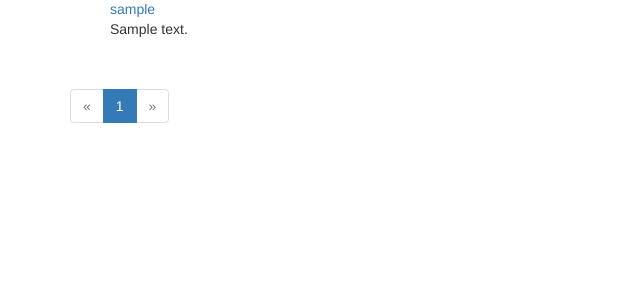
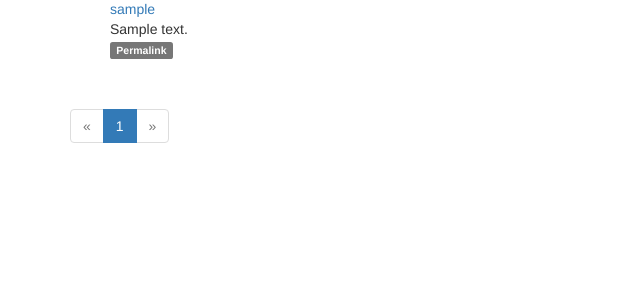
Before and after one commit to liuna-liuna/flask_blog, a Flask app: page / in a window 1280 px wide. Shown: the part 513-800 px from the top of the page, without its empty margins (0-640 px from the left). Run offline with Flask 2, Linux system fonts and the light colour scheme; tables that the repository leaves empty hold one stand-in row (values such as "Sample post"); parts of the project's set-up code (start-up, migrations or seed data) failed here and were passed over; some libraries are stand-ins or nearby versions.

Commit message:
create a permalink for each post

```diff
--- a/app/main/views.py
+++ b/app/main/views.py
@@ -96,6 +96,10 @@ def edit_profile_admin(id):
     form.about_me.data = user.about_me
     return render_template('edit_profile.html', form=form, user=user)
 
+@main.route('/post/<int:id>')
+def post(id):
+    post = Post.query.get_or_404(id)
+    return render_template('post.html', posts=[post])
 
 # classes
 
--- a/app/templates/_posts.html
+++ b/app/templates/_posts.html
@@ -10,12 +10,17 @@
         <div class="post-author">
             <a href="{{ url_for('.user', username=post.author.username) }}">{{ post.author.username }}</a>
         </div>
-        <div class="post-body">
+        <div class="post-content">
             {% if post.body_html %}
                 {{ post.body_html }}
             {% else %}
                 {{ post.body }}
             {% endif %}
+            <div class="post-footer">
+                <a href="{{ url_for('.post', id=post.id) }}">
+                    <span class="label label-default">Permalink</span>
+                </a>
+            </div>
         </div>
     </li>
     {% endfor %}
--- a/app/templates/index.html
+++ b/app/templates/index.html
@@ -17,7 +17,7 @@
     {{ wtf.quick_form(form) }}
     {% endif %}
 </div>
-{% include '_posts.html' %}
+{% include "_posts.html" %}
 <div class="pagination">
     {{ macros.pagination_widget(pagination, '.index') }}
 </div>
--- /dev/null
+++ b/app/templates/post.html
@@ -0,0 +1,6 @@
+{% extends "base.html" %}
+
+{% block title %}NaBlog - Post{% endblock %}
+{% block page_content %}
+{% include "_posts.html" %}
+{% endblock %}
--- a/app/templates/user.html
+++ b/app/templates/user.html
@@ -34,7 +34,7 @@
                 {% endif %}
             </p>
             <h3>Posts by {{ user.username }}</h3>
-            {% include '_posts.html' %}
+            {% include "_posts.html" %}
             <div class="pagination">
                 {{ macros.pagination_widget(pagination, '.user', username=user.username) }}
             </div>
```
